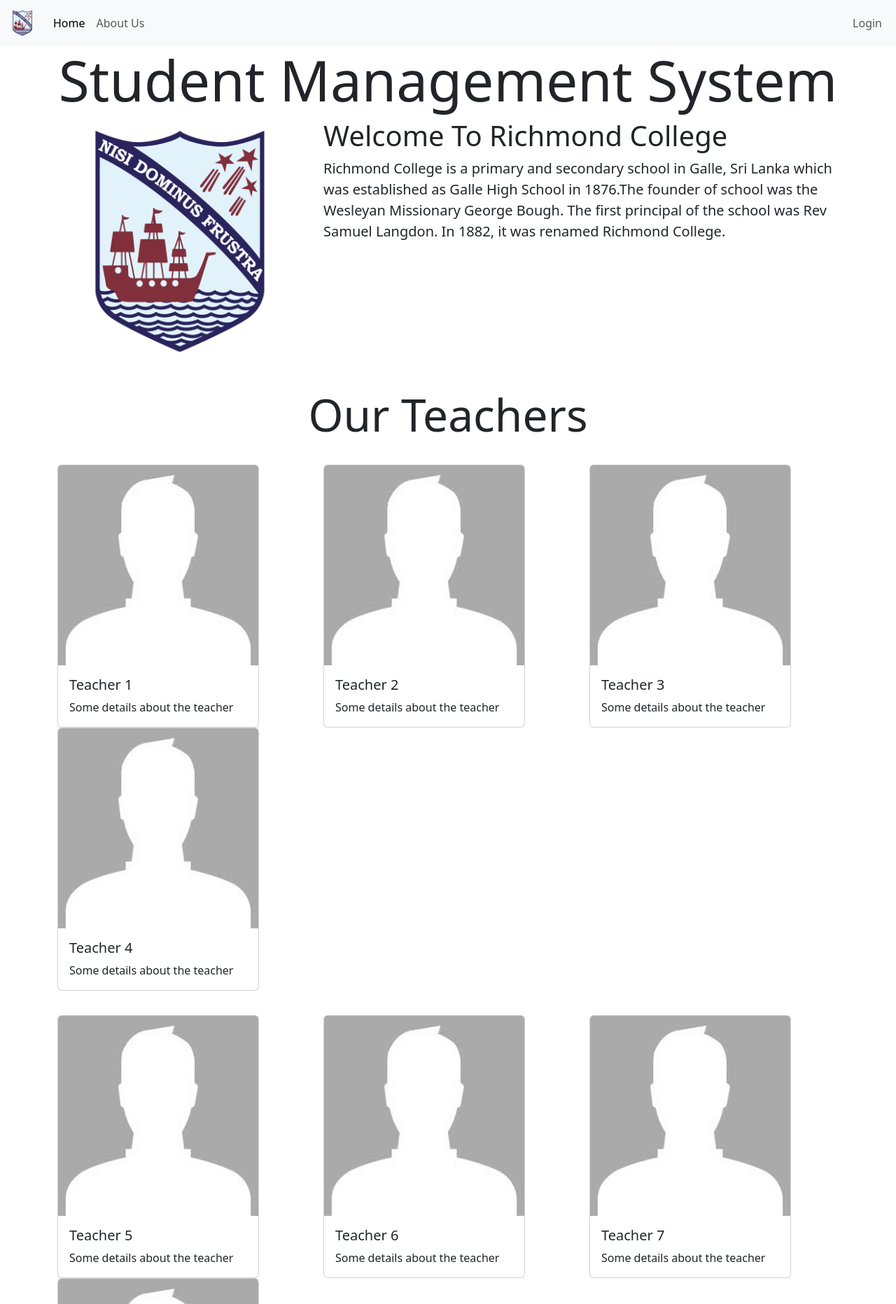
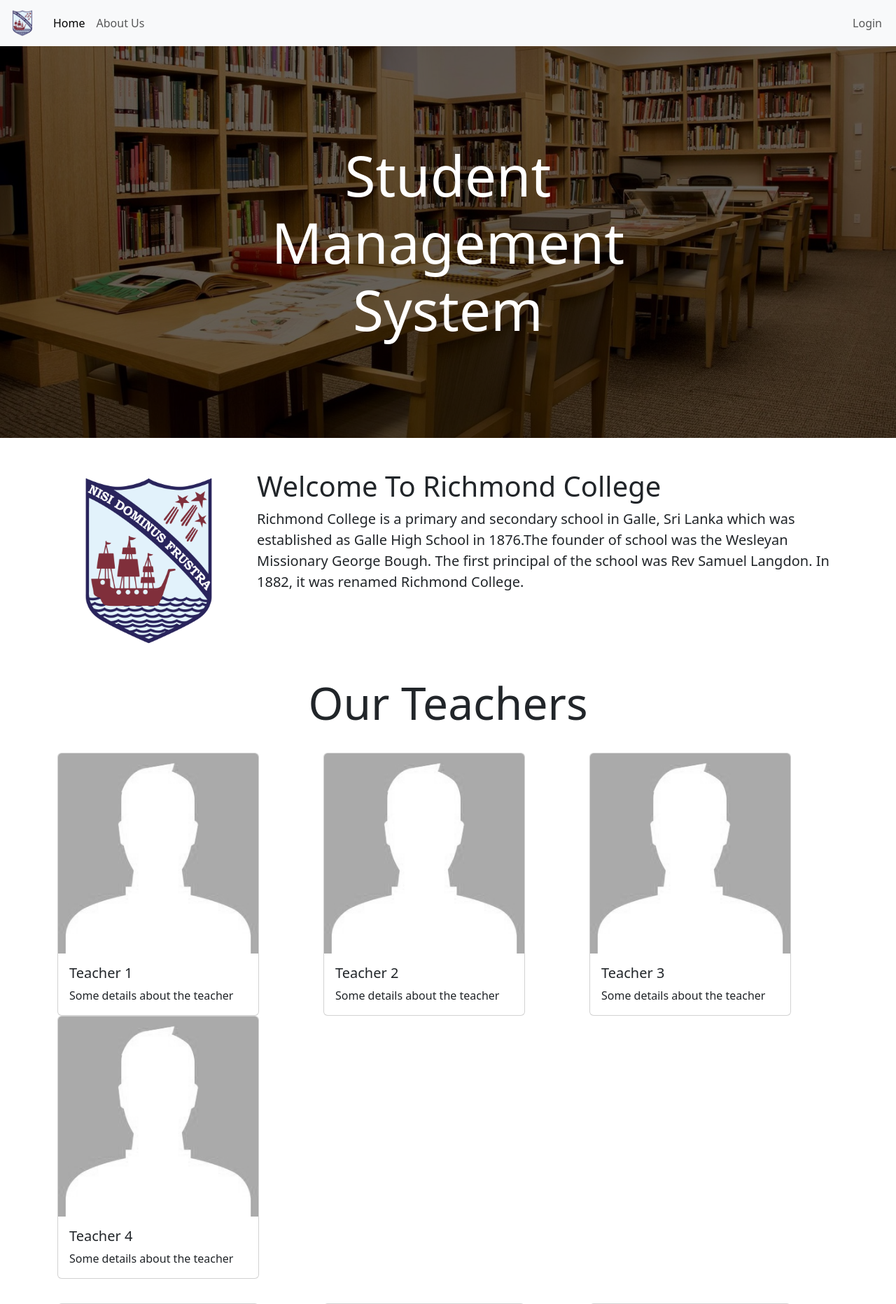
Before and after one commit to ogolafreeman/SMS, a PHP site: page / in a window 1280 px wide. Shown: the top 1864 px of the page at 70% size. Run offline with PHP 8.4, Linux system fonts and the light colour scheme.

Commit message:
Homepage UI updated

```diff
--- /dev/null
+++ b/css/style.css
@@ -0,0 +1,21 @@
+.header {
+    background: url("../Media/bg.jpg");
+    width: 100%;
+    height: 70vh;
+    background-position: center;
+    background-size: cover;
+}
+
+.back-fill {
+    background: rgba(0, 0, 0, .60);
+    height: 70vh;
+    position: relative;
+}
+
+.back-fill h1 {
+    margin: 0;
+    position: absolute;
+    top: 50%;
+    left: 50%;
+    transform: translate(-50%, -50%);
+}
--- a/index.php
+++ b/index.php
@@ -13,9 +13,7 @@
 
 <body>
 
-    <!-- Header section -->
-    <section class="header">
-        <div class="back-fill text-center">
+    <!-- navbar -->
     <nav class="navbar navbar-expand-lg bg-body-tertiary" id='homeNav'>
         <div class="container-fluid">
             <a class="navbar-brand" href="#"><img src="Media/Richmond Colleg LOGO.png" width="40"></a>
@@ -39,17 +37,24 @@
             </div>
         </div>
     </nav>
-            <h1 class="display-1">Student Management System</h1>
+
+    <!-- Header section -->
+    <section class="header">
+        <div class="back-fill text-center">
+
+            <h1 class="display-1" style="color: #fff;">Student Management System</h1>
         </div>
     </section>
 
     <!-- intro section -->
-    <section class="container gap">
+    <section class="container" style="margin-top: 45px;">
         <div class="row">
-            <div class="col">
-                <img src="Media/Richmond Colleg LOGO.png" alt="richmond college" width="350" height="350" class="img-fluid">
+            <div class="col-sm-12 col-lg-3" style="display: flex;
+          align-items: center;
+          flex-wrap: wrap;">
+                <img src="Media/Richmond Colleg LOGO.png" alt="richmond college" width="350" height="350" class="img-fluid rounded">
             </div>
-            <div class="col-8">
+            <div class="col-sm-12 col-lg-9">
                 <h3 class="display-6" style="font-weight: 400">Welcome To Richmond College</h3>
                 <p title="About Richmond College" class="lead">
                     Richmond College is a primary and secondary school in Galle, Sri Lanka which was
@@ -59,6 +64,7 @@
                 </p>
             </div>
         </div>
+
     </section>
 
     <section class="container" style="padding-top: 35px;">
```
Lines whose indentation alone changed are shown as unchanged.
